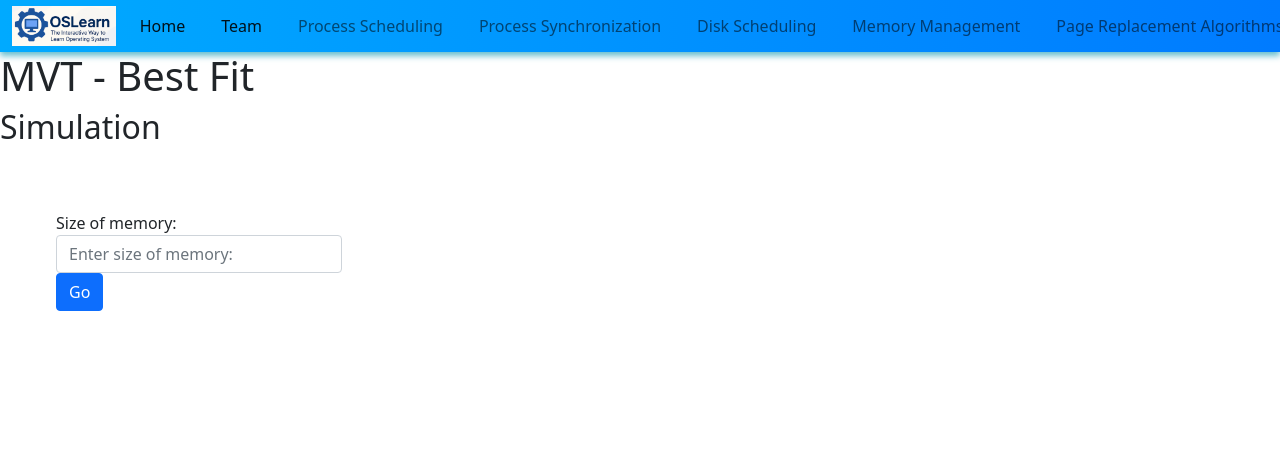
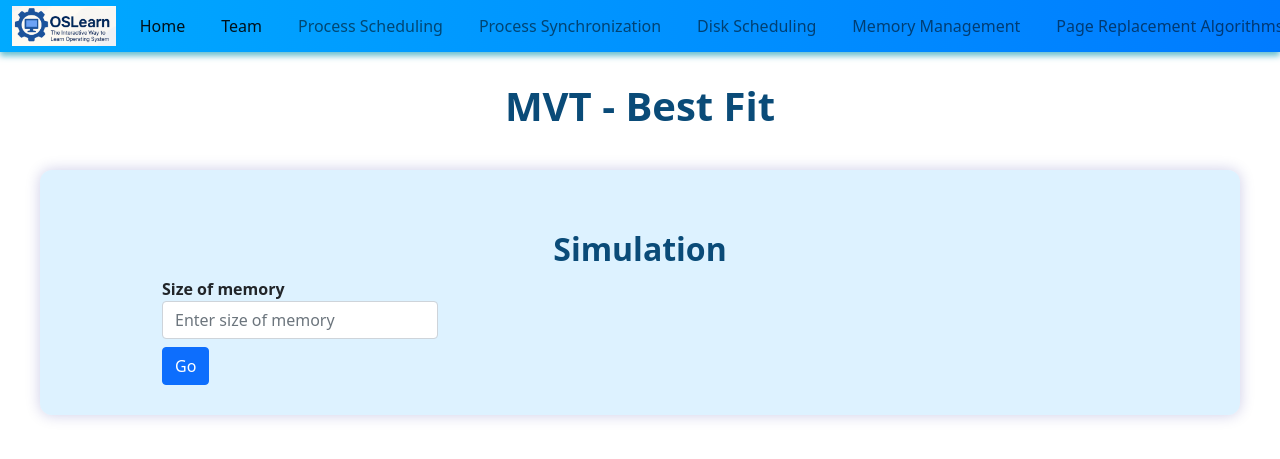
Before and after one commit to VarshiniAdurti28/OSLearn, a Flask app: page /memory-allocation/mvt/best-fit in a window 1280 px wide; the page is wider, and only the part inside the window is pictured. Shown: the top 459 px of that part. Run offline with Flask 2, Linux system fonts and the light colour scheme.

Commit message:
Update best_fit.html

```diff
--- a/app/templates/memory_allocation/mvt/best_fit.html
+++ b/app/templates/memory_allocation/mvt/best_fit.html
@@ -1,5 +1,92 @@
-{% extends 'memory_allocation/mvt/mvt_base.html' %}
+{% extends 'base.html' %}
 
-{% block algo_link %}
+{% block link %}
   <script type="module" src="/static/js/memory_allocation/mvt/best_fit.js"></script>
 {% endblock %}
+
+{% block title %}
+MVT - Best Fit
+{% endblock %}
+
+{% block style %}
+<style>
+    table {
+        font-family: Arial, sans-serif;
+        border-collapse: collapse;
+        width: 100%;
+    }
+
+    td, th {
+        border: 1px solid #dddddd;
+        text-align: left;
+        padding: 8px;
+    }
+
+    tr:nth-child(even) {
+        background-color: #dddddd;
+    }
+
+    h1, h2 {
+        text-align: center;
+        font-weight: 700;
+        margin-top: 30px;
+        color: #0a4b78;
+    }
+
+    section {
+        margin: 40px auto;
+        max-width: 1200px;
+        padding: 30px;
+        background-color: rgba(144, 213, 255, 0.3);
+        border-radius: 12px;
+        box-shadow: 0 0 15px rgba(0, 0, 139, 0.2);
+    }
+
+    .form-group label {
+        font-weight: 600;
+    }
+
+    .row {
+        display: flex;
+        flex-wrap: wrap;
+        gap: 40px;
+        justify-content: center;
+    }
+
+    .col-md-3 {
+        min-width: 300px;
+    }
+
+    #canvas {
+        margin-top: 30px;
+    }
+</style>
+{% endblock %}
+
+{% block body %}
+<h1>MVT - Best Fit</h1>
+
+<section>
+    <h2>Simulation</h2>
+    <div class="row">
+        <div class="col-md-3">
+            <div class="form-group">
+                <label>Size of memory</label>
+                <input type="text" class="form-control" id="mem-size" placeholder="Enter size of memory">
+                <button type="submit" class="btn btn-primary mt-2" id="mem-size-btn">Go</button>
+            </div>
+        </div>
+
+        <div class="col-md-3">
+            <div id="add-rem-pro-btns"></div>
+            <div id="add-rem-pro"></div>
+            <div id="canvas"></div>
+        </div>
+
+        <div class="col-md-3">
+            <div id="compaction"></div>
+            <div id="input-q-table"></div>
+        </div>
+    </div>
+</section>
+{% endblock %}
```
